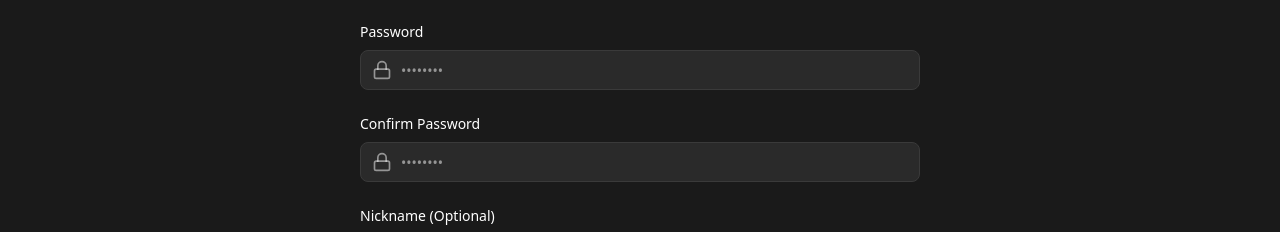
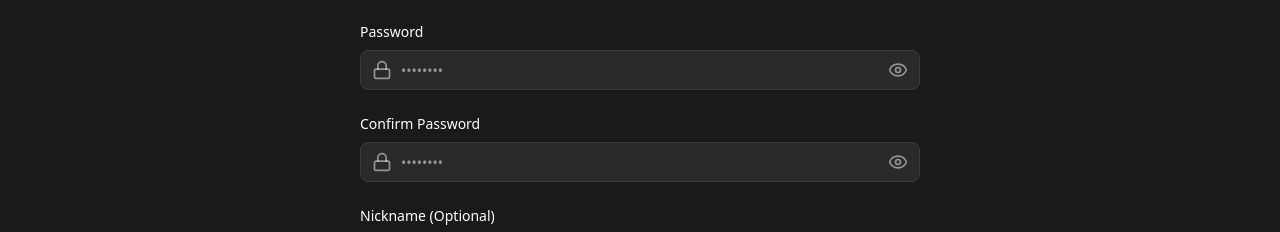
Before and after one commit to alen-ich/checkmyd, a React (Vite) app: page /signup/submitter in a window 1280 px wide. Shown: the part 154-386 px from the top of the page. Built offline with nearby package versions, Linux system fonts and the light colour scheme.

Commit message:
feat: added mask/unmask password button

```diff
--- a/src/pages/SignUp/SignUpSubmitter.tsx
+++ b/src/pages/SignUp/SignUpSubmitter.tsx
@@ -1,6 +1,6 @@
 import React, { useState } from 'react';
 import { useNavigate } from 'react-router';
-import { ArrowLeft, Mail, Lock, User } from 'lucide-react';
+import { ArrowLeft, Mail, Lock, User, Eye, EyeOff } from 'lucide-react';
 import { Button } from "@/components/ui/button";
 import { Input } from "@/components/ui/input";
 import { Checkbox } from "@/components/ui/checkbox";
@@ -13,6 +13,8 @@ const SignUpSubmitter: React.FC = () => {
   const [nickname, setNickname] = useState('');
   const [is18Plus, setIs18Plus] = useState(false);
   const [agreedToTerms, setAgreedToTerms] = useState(false);
+  const [showPassword, setShowPassword] = useState(false);
+  const [showConfirmPassword, setShowConfirmPassword] = useState(false);
 
   const handleBackClick = () => {
     navigate('/');
@@ -69,13 +71,25 @@ const SignUpSubmitter: React.FC = () => {
               <Lock className="absolute left-3 top-1/2 -translate-y-1/2 h-5 w-5 text-white/50" />
               <Input
                 id="password"
-                type="password"
+                type={showPassword ? "text" : "password"}
                 placeholder="••••••••"
                 value={password}
                 onChange={(e) => setPassword(e.target.value)}
-                className="pl-10 bg-[#2a2a2a] border-[#3a3a3a] text-white placeholder:text-white/50 focus-visible:border-[#8b5cf6]"
+                className="pl-10 pr-10 bg-[#2a2a2a] border-[#3a3a3a] text-white placeholder:text-white/50 focus-visible:border-[#8b5cf6]"
                 required
               />
+              <button
+                type="button"
+                onClick={() => setShowPassword(!showPassword)}
+                className="absolute right-3 top-1/2 -translate-y-1/2 text-white/50 hover:text-white transition-colors"
+                aria-label={showPassword ? "Hide password" : "Show password"}
+              >
+                {showPassword ? (
+                  <EyeOff className="h-5 w-5" />
+                ) : (
+                  <Eye className="h-5 w-5" />
+                )}
+              </button>
             </div>
           </div>
 
@@ -88,13 +102,25 @@ const SignUpSubmitter: React.FC = () => {
               <Lock className="absolute left-3 top-1/2 -translate-y-1/2 h-5 w-5 text-white/50" />
               <Input
                 id="confirmPassword"
-                type="password"
+                type={showConfirmPassword ? "text" : "password"}
                 placeholder="••••••••"
                 value={confirmPassword}
                 onChange={(e) => setConfirmPassword(e.target.value)}
-                className="pl-10 bg-[#2a2a2a] border-[#3a3a3a] text-white placeholder:text-white/50 focus-visible:border-[#8b5cf6]"
+                className="pl-10 pr-10 bg-[#2a2a2a] border-[#3a3a3a] text-white placeholder:text-white/50 focus-visible:border-[#8b5cf6]"
                 required
               />
+              <button
+                type="button"
+                onClick={() => setShowConfirmPassword(!showConfirmPassword)}
+                className="absolute right-3 top-1/2 -translate-y-1/2 text-white/50 hover:text-white transition-colors"
+                aria-label={showConfirmPassword ? "Hide password" : "Show password"}
+              >
+                {showConfirmPassword ? (
+                  <EyeOff className="h-5 w-5" />
+                ) : (
+                  <Eye className="h-5 w-5" />
+                )}
+              </button>
             </div>
           </div>
 
```
